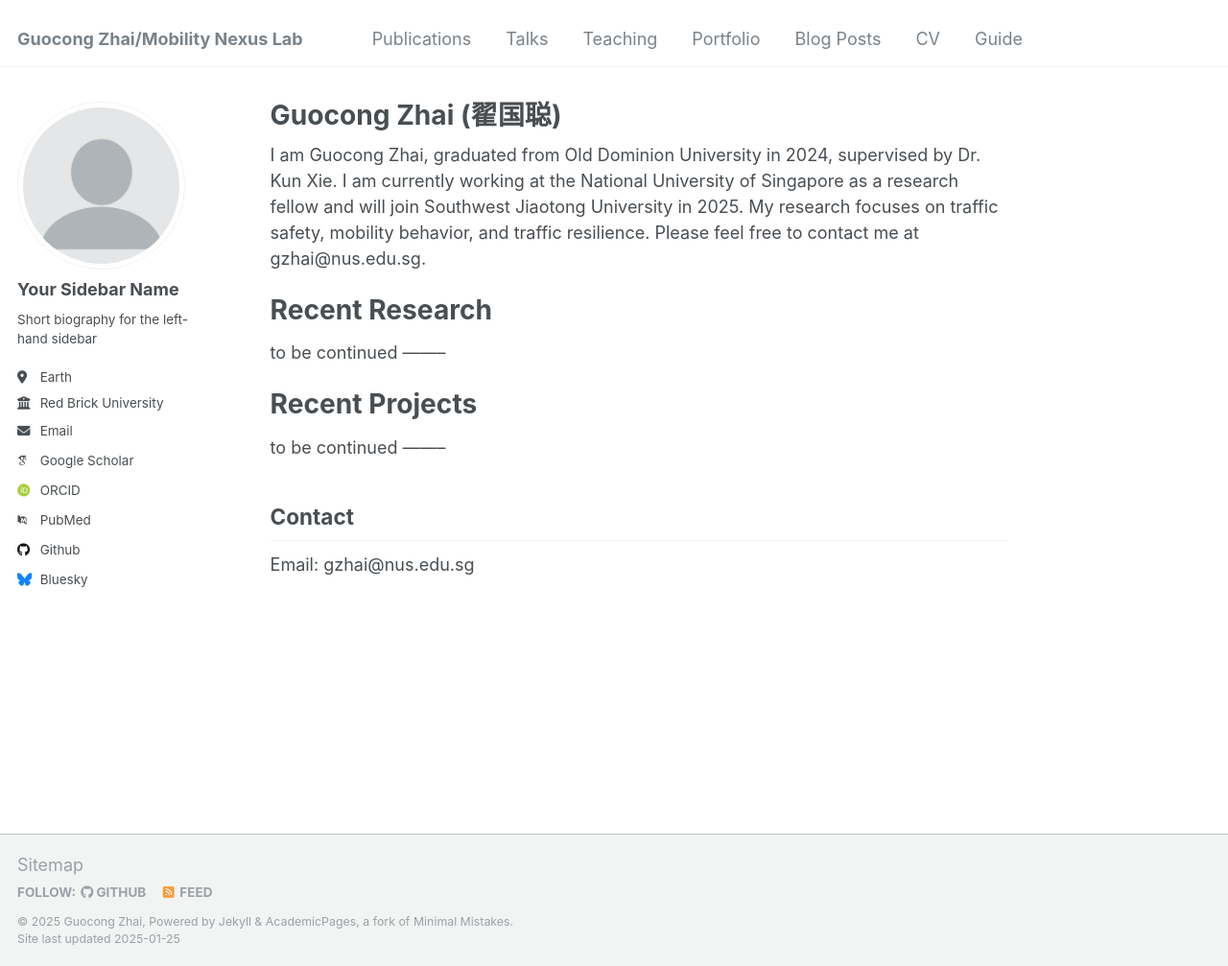
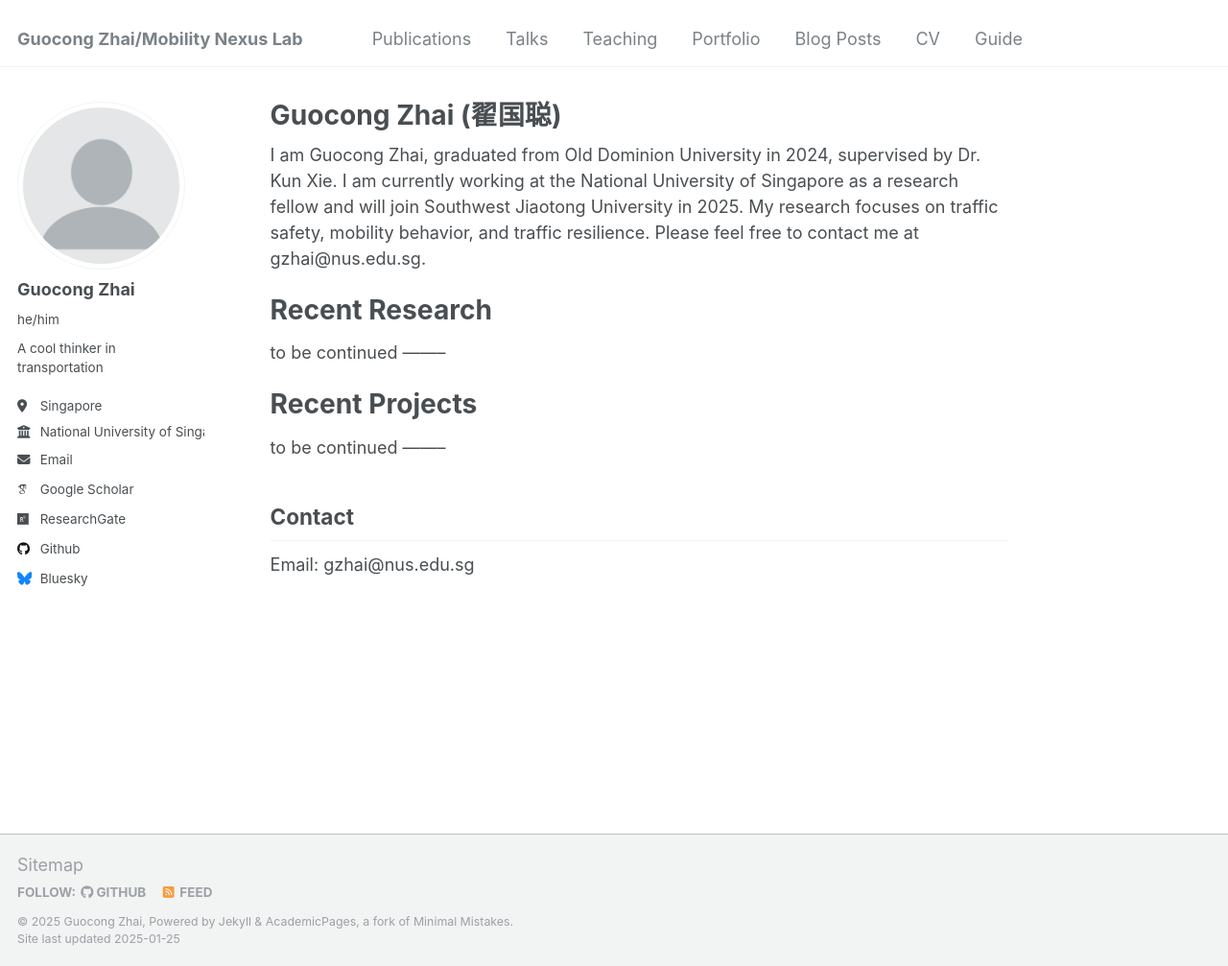
Before and after one commit to gzhai001/gzhai001.github.io, a Jekyll site: the page built from _pages/about.md, in a window 1280 px wide and 1007 px high. Shown: the whole window at 96% size. Built offline with Jekyll 4.4.1, drawn with Linux system fonts in a browser that asks for light colours; some web fonts are replaced.

Commit message:
Update _config.yml

```diff
--- a/_config.yml
+++ b/_config.yml
@@ -22,29 +22,29 @@ repository               : "gzhai001/gzhai001.github.io"
 author:
   # Biographic information
   avatar           : "profile.png"
-  name             : "Your Sidebar Name"
-  pronouns         : # example: "she/her"
-  bio              : "Short biography for the left-hand sidebar"
-  location         : "Earth"
-  employer         : "Red Brick University"
+  name             : "Guocong Zhai"
+  pronouns         : "he/him"
+  bio              : "A cool thinker in transportation"
+  location         : "Singapore"
+  employer         : "National University of Singapore"
   uri              : # URL
-  email            : "none@example.org"
+  email            : "gzhai@nus.edu.sg"
 
   # Academic websites
   arxiv            : # URL - Update with the correct link to your profile
-  googlescholar    : "https://scholar.google.com/citations?user=PS_CX0AAAAAJ"
+  googlescholar    : "https://scholar.google.com/citations?user=YJHjwT8AAAAJ&hl=en"
   impactstory      : # URL
-  orcid            : "http://orcid.org/yourorcidurl"
+  orcid            : # URL
   semantic         : # URL
-  pubmed           : "https://www.ncbi.nlm.nih.gov/pubmed/?term=john+snow"
-  researchgate     : # URL
+  pubmed           : # URL
+  researchgate     : "https://www.researchgate.net/profile/Guocong-Zhai?ev=hdr_xprf"
   scopus           : # URL
 
   # Repositories and software development
   bitbucket        : # Username - Update with your username on the site
   codepen          : # Username
   dribbble         : # Username
-  github           : "academicpages"
+  github           : "https://github.com/gzhai001"
   kaggle           : # Username
   stackoverflow    : # User number or user number and name (i.e., use "1" or "1/jeff-atwood")
 
```
